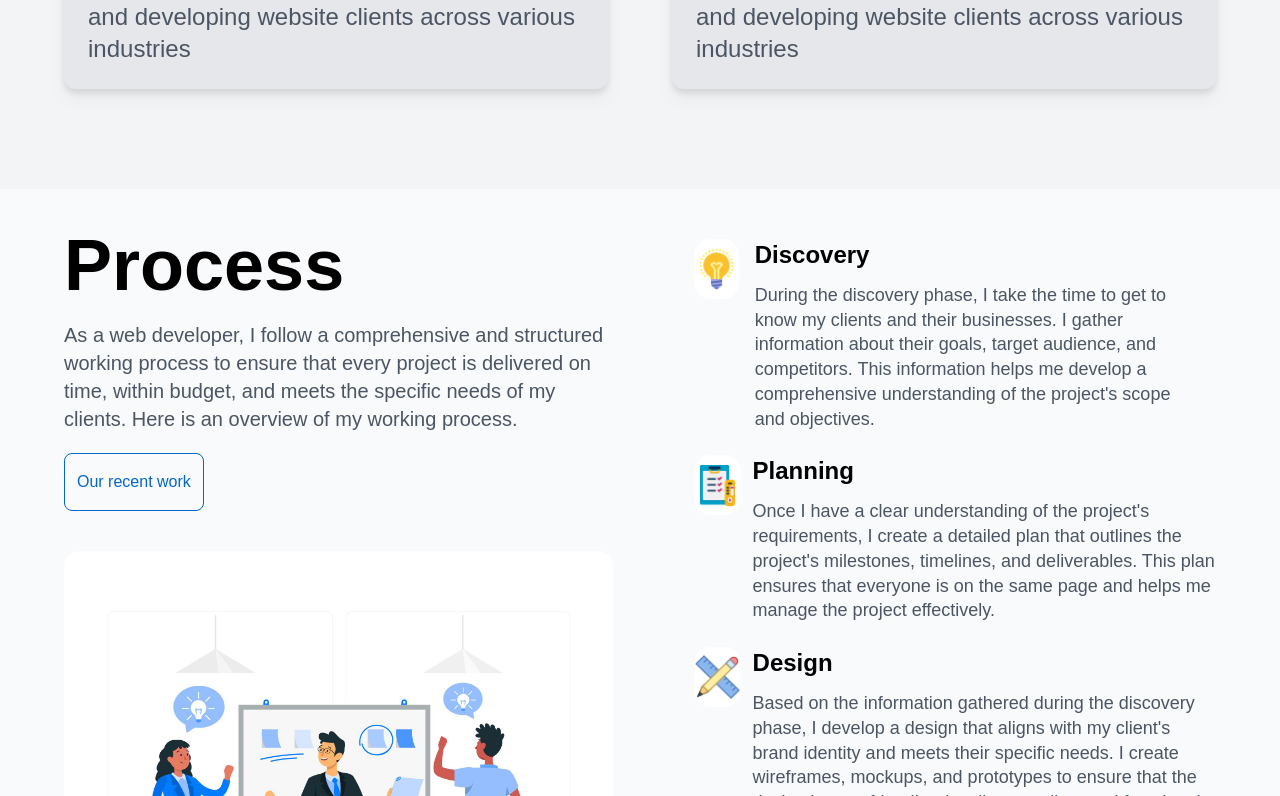
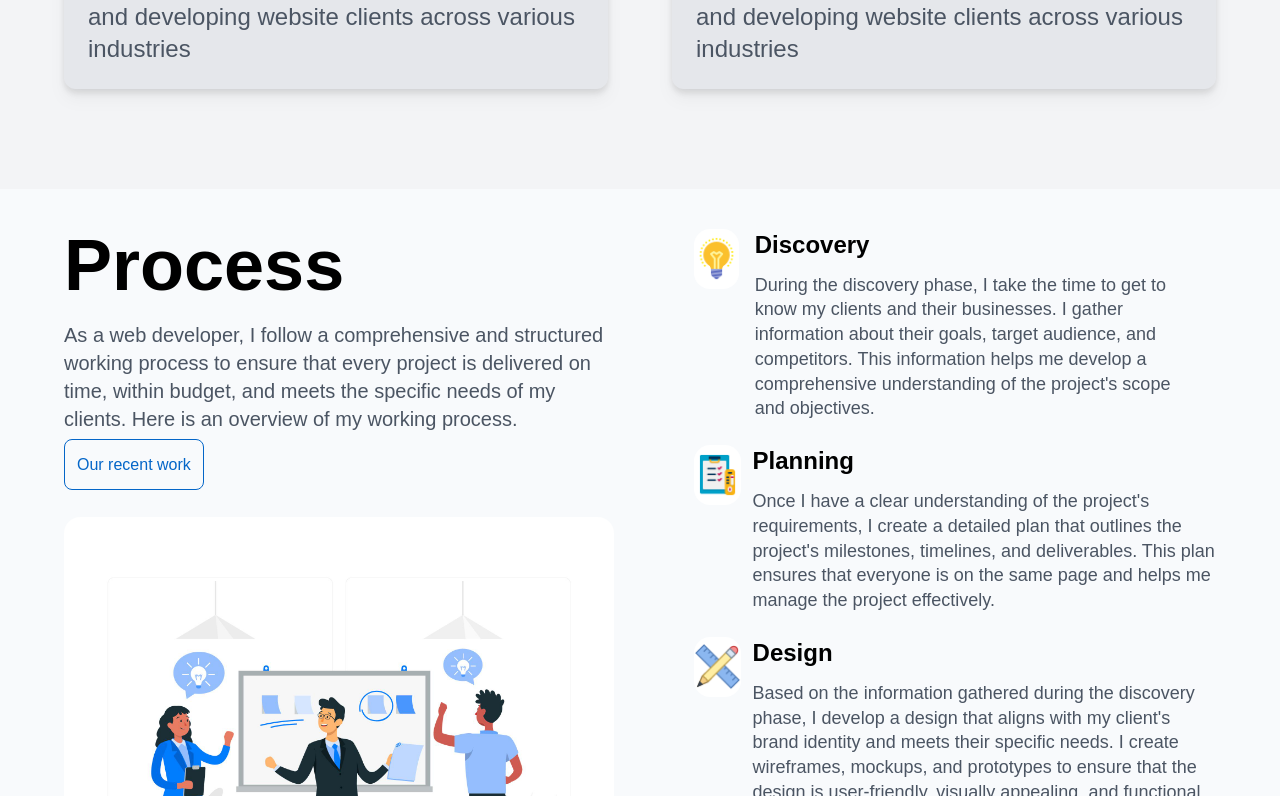
Before and after one commit to rorisangputu/lerumoweb, a React (Vite) app: page /about in a window 1280 px wide. Shown: the part 2004-2800 px from the top of the page. Built offline with nearby package versions, Linux system fonts and the light colour scheme.

Commit message:
changing button to a tag

```diff
--- a/src/Components/Button.jsx
+++ b/src/Components/Button.jsx
@@ -1,11 +1,11 @@
 /* eslint-disable react/prop-types */
 
 
-const Button = ({ title, styles }) => {
+const Button = ({ title, styles, link }) => {
     return (
-        <button className={styles}>
+        <a href={link} className={styles}>
             {title}
-        </button>
+        </a>
     )
 }
 
```
